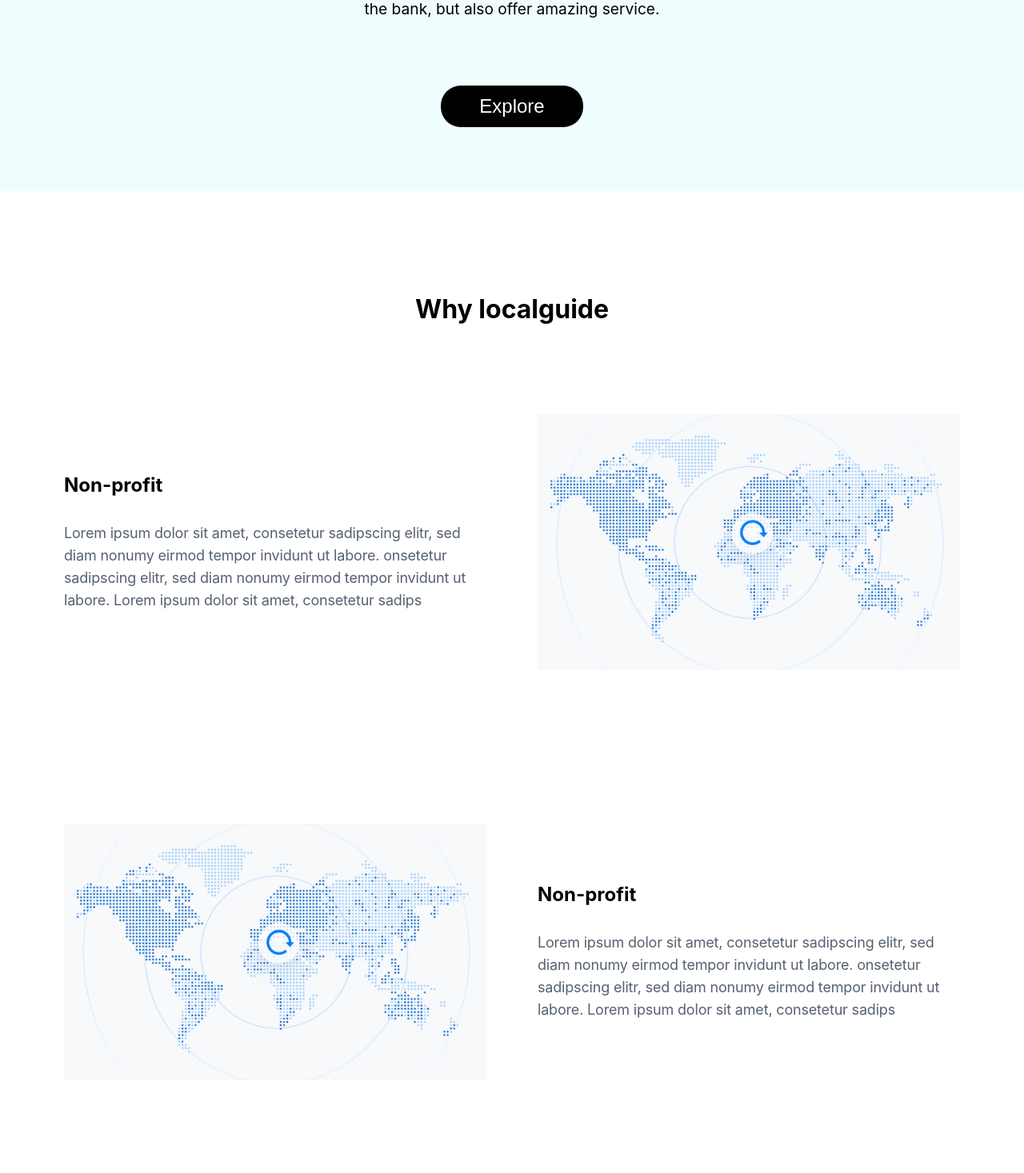
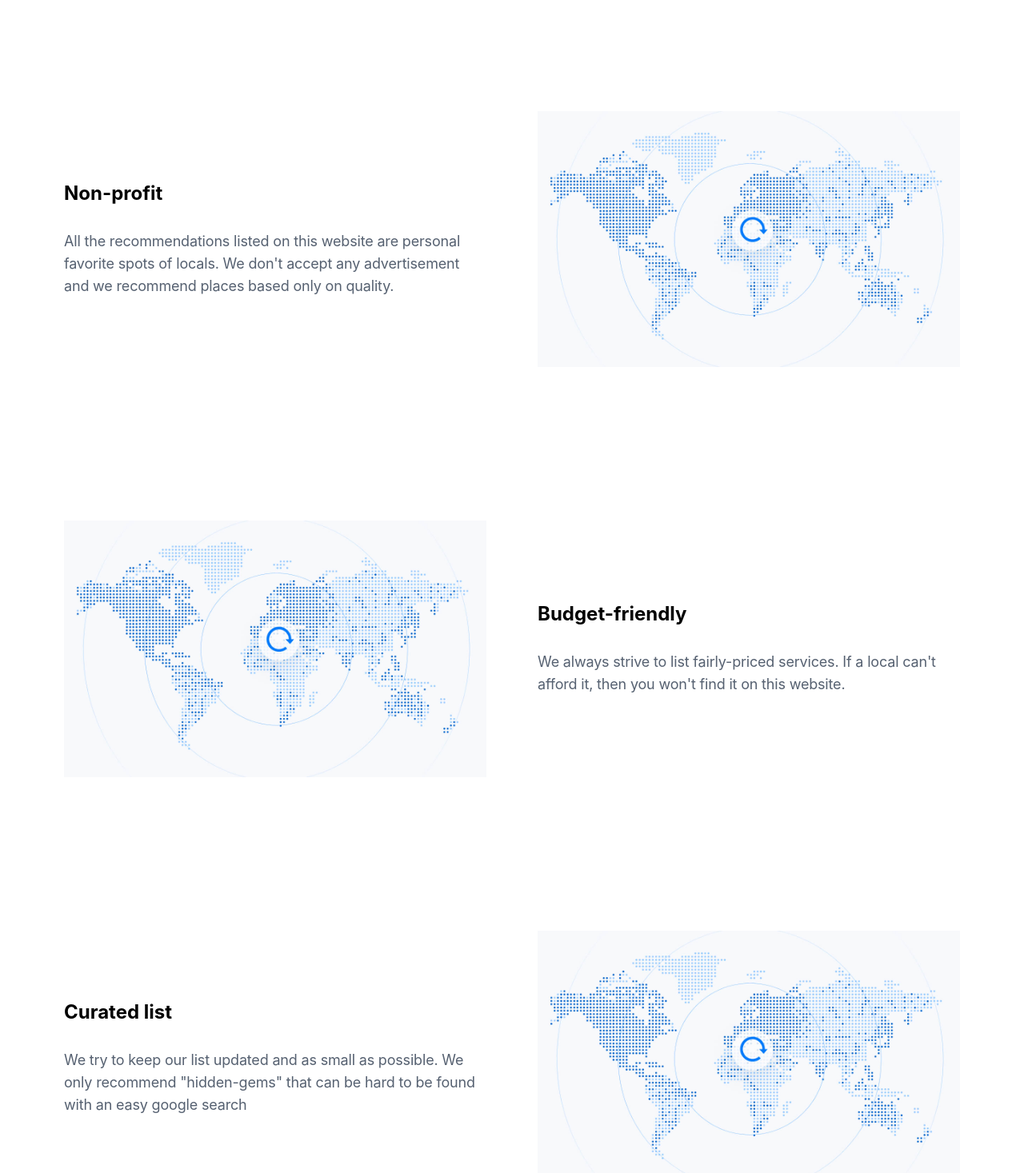
Before and after one commit to vbit27/local-guide, a React (Create React App) app: page / in a window 1280 px wide. Shown: the part 1180-2647 px from the top of the page at 80% size. Built offline with nearby package versions, Linux system fonts and the light colour scheme.

Commit message:
Include why section to about section

```diff
--- a/src/Pages/Home/Home.tsx
+++ b/src/Pages/Home/Home.tsx
@@ -11,7 +11,6 @@ const Home: React.FC = () => {
     <>
       <HeroSection myRef={myRef} />
       <AboutSection myRef={myRef} />
-      <WhySection />
     </>
   );
 };
--- a/src/components/AboutSection/AboutSection.module.css
+++ b/src/components/AboutSection/AboutSection.module.css
@@ -1,26 +1,27 @@
 .container {
   display: flex;
+  flex-direction: column;
   justify-content: center;
   align-items: center;
   height: fit-content;
-  padding: 4rem;
+  padding: 2rem 2rem;
   margin-top: 10rem;
 }
 
-.grid {
+.firstGrid {
   display: grid;
   gap: 3rem;
   height: fit-content;
   max-width: 100ch;
 }
 
-.itemContainer {
+.firstItem {
   display: flex;
   justify-content: center;
   align-items: center;
 }
 
-.itemContainer p {
+.firstItem p {
   font-size: 1.2rem;
   margin: 1rem 0;
   line-height: 32px;
@@ -28,9 +29,111 @@
   text-align: center;
 }
 
+.secondContainer {
+  margin: 3rem 0;
+  display: flex;
+  flex-direction: column;
+}
+
+.titleContainer {
+  display: flex;
+  justify-content: left;
+  padding: 2rem 0;
+}
+
+.grid {
+  display: grid;
+  grid-template-rows: 1fr 1fr 1fr;
+  gap: 6rem;
+  margin: 2rem auto;
+}
+
+.itemContainer {
+  display: grid;
+  grid-template-columns: minmax(200px, 1fr) minmax(200px, 1fr);
+  gap: 4rem;
+  padding: 3rem 3rem;
+}
+
+.imageContainer {
+  display: grid;
+}
+
+.first {
+  order: 1;
+}
+.second {
+  order: 2;
+}
+
+.itemContainer img {
+  width: 100%;
+  max-width: 600px;
+}
+
+.textContainer {
+  display: flex;
+  flex-direction: column;
+  row-gap: 2rem;
+  justify-content: center;
+}
+
+.textContainer p {
+  max-width: 60ch;
+  font-size: 18px;
+  line-height: 28px;
+  color: #566171;
+  letter-spacing: -0.01em;
+}
+
+.actionWrapper {
+  border-radius: 25px;
+  width: 100%;
+  max-width: 1600px;
+  display: flex;
+  flex-direction: column;
+  align-items: center;
+  margin-top: 6rem;
+  row-gap: 3rem;
+  padding: 3rem 0;
+  font-size: 1.2rem;
+  line-height: 32px;
+  letter-spacing: 2;
+  text-align: center;
+}
+
+@media (max-width: 1200px) {
+  .itemContainer {
+    display: grid;
+    grid-template-columns: minmax(200px, 1fr);
+    gap: 2rem;
+    padding: 3rem 3rem;
+  }
+
+  .first {
+    order: 0;
+  }
+
+  .second {
+    order: 0;
+  }
+}
+
+@media (max-width: 800px) {
+  .itemContainer {
+    padding: 3rem 0rem;
+  }
+}
+
+@media (min-width: 1900px) {
+  .container {
+    width: 70vw;
+    margin: 0 auto;
+  }
+}
+
 @media (max-width: 1300px) {
   .container {
-    background-color: rgb(240, 253, 255);
     margin-top: 1rem;
   }
 }
--- a/src/components/AboutSection/AboutSection.tsx
+++ b/src/components/AboutSection/AboutSection.tsx
@@ -4,16 +4,17 @@ import classes from './AboutSection.module.css';
 import YoutubeSearchedForIcon from '@mui/icons-material/YoutubeSearchedFor';
 import Button from '../Button/Button';
 import { Link } from 'react-router-dom';
+import World from '../../assets/images/world.jpeg';
 
 const AboutSection: React.FC<AboutProps> = ({ myRef }) => {
   return (
     <>
       <div className={classes.container} ref={myRef}>
-        <div className={classes.grid}>
-          <div className={clsx(classes.itemContainer)}>
+        <div className={classes.firstGrid}>
+          <div className={clsx(classes.firstItem)}>
             <h1>What is localguide</h1>
           </div>
-          <div className={clsx(classes.itemContainer)}>
+          <div className={clsx(classes.firstItem)}>
             <p>
               Local Guide is a collection of favorite and cosy places locals in
               Saranda like to spend their time to. The recommendations are
@@ -28,7 +29,54 @@ const AboutSection: React.FC<AboutProps> = ({ myRef }) => {
               amazing service.
             </p>
           </div>
-          <div className={clsx(classes.itemContainer)}>
+        </div>
+        <div className={classes.secondContainer}>
+          <div className={classes.grid}>
+            <div className={classes.itemContainer}>
+              <div className={classes.textContainer}>
+                <h2>Non-profit</h2>
+                <p>
+                  All the recommendations listed on this website are personal
+                  favorite spots of locals. We don't accept any advertisement
+                  and we recommend places based only on quality.
+                </p>
+              </div>
+              <div className={classes.imageContainer}>
+                <img src={World} alt="map" />
+              </div>
+            </div>
+            <div className={classes.itemContainer}>
+              <div className={clsx(classes.textContainer, classes.second)}>
+                <h2>Budget-friendly</h2>
+                <p>
+                  We always strive to list fairly-priced services. If a local
+                  can't afford it, then you won't find it on this website.
+                </p>
+              </div>
+              <div className={clsx(classes.imageContainer, classes.first)}>
+                <img src={World} alt="map" />
+              </div>
+            </div>{' '}
+            <div className={classes.itemContainer}>
+              <div className={classes.textContainer}>
+                <h2>Curated list</h2>
+                <p>
+                  We try to keep our list updated and as small as possible. We
+                  only recommend "hidden-gems" that can be hard to be found with
+                  an easy google search
+                </p>
+              </div>
+              <div className={classes.imageContainer}>
+                <img src={World} alt="map" />
+              </div>
+            </div>
+          </div>
+          <div className={classes.actionWrapper}>
+            <h1>Ready to get started?</h1>
+            <p>
+              Check out the local tips and enjoy Saranda as a local. Localguide
+              will be your best friend.
+            </p>
             <Link to={'/explore'}>
               <Button buttonStyle={'btn--main'}>Explore</Button>
             </Link>
--- a/src/components/InfoSection/WhySection.module.css
+++ b/src/components/InfoSection/WhySection.module.css
@@ -7,7 +7,7 @@
 
 .titleContainer {
   display: flex;
-  justify-content: center;
+  justify-content: left;
   padding: 2rem 0;
 }
 
--- a/src/components/InfoSection/WhySection.tsx
+++ b/src/components/InfoSection/WhySection.tsx
@@ -8,18 +8,14 @@ import { Link } from 'react-router-dom';
 const WhySection: React.FC = () => {
   return (
     <div className={classes.container}>
-      <div className={classes.titleContainer}>
-        <h1>Why localguide</h1>
-      </div>
       <div className={classes.grid}>
         <div className={classes.itemContainer}>
           <div className={classes.textContainer}>
             <h2>Non-profit</h2>
             <p>
-              Lorem ipsum dolor sit amet, consetetur sadipscing elitr, sed diam
-              nonumy eirmod tempor invidunt ut labore. onsetetur sadipscing
-              elitr, sed diam nonumy eirmod tempor invidunt ut labore. Lorem
-              ipsum dolor sit amet, consetetur sadips
+              All the recommendations listed on this website are personal
+              favorite spots of locals. We don't accept any advertisement and we
+              recommend places based only on quality.
             </p>
           </div>
           <div className={classes.imageContainer}>
@@ -28,12 +24,10 @@ const WhySection: React.FC = () => {
         </div>
         <div className={classes.itemContainer}>
           <div className={clsx(classes.textContainer, classes.second)}>
-            <h2>Non-profit</h2>
+            <h2>Budget-friendly</h2>
             <p>
-              Lorem ipsum dolor sit amet, consetetur sadipscing elitr, sed diam
-              nonumy eirmod tempor invidunt ut labore. onsetetur sadipscing
-              elitr, sed diam nonumy eirmod tempor invidunt ut labore. Lorem
-              ipsum dolor sit amet, consetetur sadips
+              We always strive to list fairly-priced services. If a local can't
+              afford it, then you won't find it on this website.
             </p>
           </div>
           <div className={clsx(classes.imageContainer, classes.first)}>
@@ -42,12 +36,11 @@ const WhySection: React.FC = () => {
         </div>{' '}
         <div className={classes.itemContainer}>
           <div className={classes.textContainer}>
-            <h2>Non-profit</h2>
+            <h2>Curated list</h2>
             <p>
-              Lorem ipsum dolor sit amet, consetetur sadipscing elitr, sed diam
-              nonumy eirmod tempor invidunt ut labore. onsetetur sadipscing
-              elitr, sed diam nonumy eirmod tempor invidunt ut labore. Lorem
-              ipsum dolor sit amet, consetetur sadips
+              We try to keep our list updated and as small as possible. We only
+              recommend "hidden-gems" that can be hard to be found with an easy
+              google search
             </p>
           </div>
           <div className={classes.imageContainer}>
```
Also changed, not shown: 1 other file (tests, documents, lock files or other folders).
